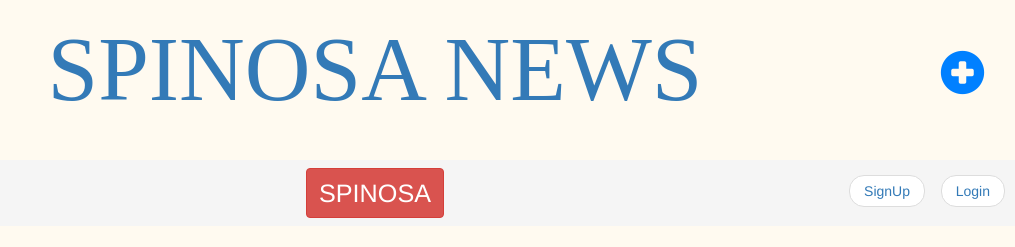
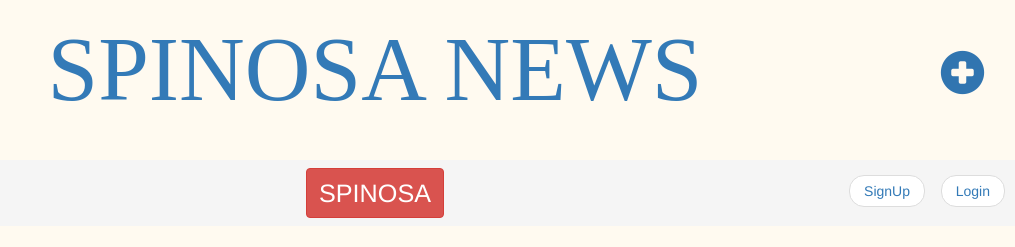
Before and after one commit to lyk2017-python/Spinosa, a Django app: page /contact/ in a window 1280 px wide. Shown: the top 247 px of the page, without its empty margins (265-1280 px from the left). Run offline with Django 3.2, Linux system fonts and the light colour scheme; data that the repository does not hold is empty; some libraries are stand-ins or nearby versions; some web fonts are replaced.

Commit message:
button color changed

```diff
--- a/spinosanews/news/templates/news/base.html
+++ b/spinosanews/news/templates/news/base.html
@@ -19,7 +19,7 @@
     <h1 class="dom"><a href={% url "home" %}>SPINOSA NEWS</a></h1>
     <h3 class="createnew">
         <a href="{% url "createnews" %}">
-        <span class="glyphicon glyphicon-plus-sign" style="color:#0080ff; font-size:45px; padding:20px;" title="Create News"></span>
+        <span class="glyphicon glyphicon-plus-sign" style="color:#3175b0; font-size:45px; padding:20px;" title="Create News"></span>
         </a></h3>
     <ul class="pager">
         {% if request.user.is_authenticated %}
```
